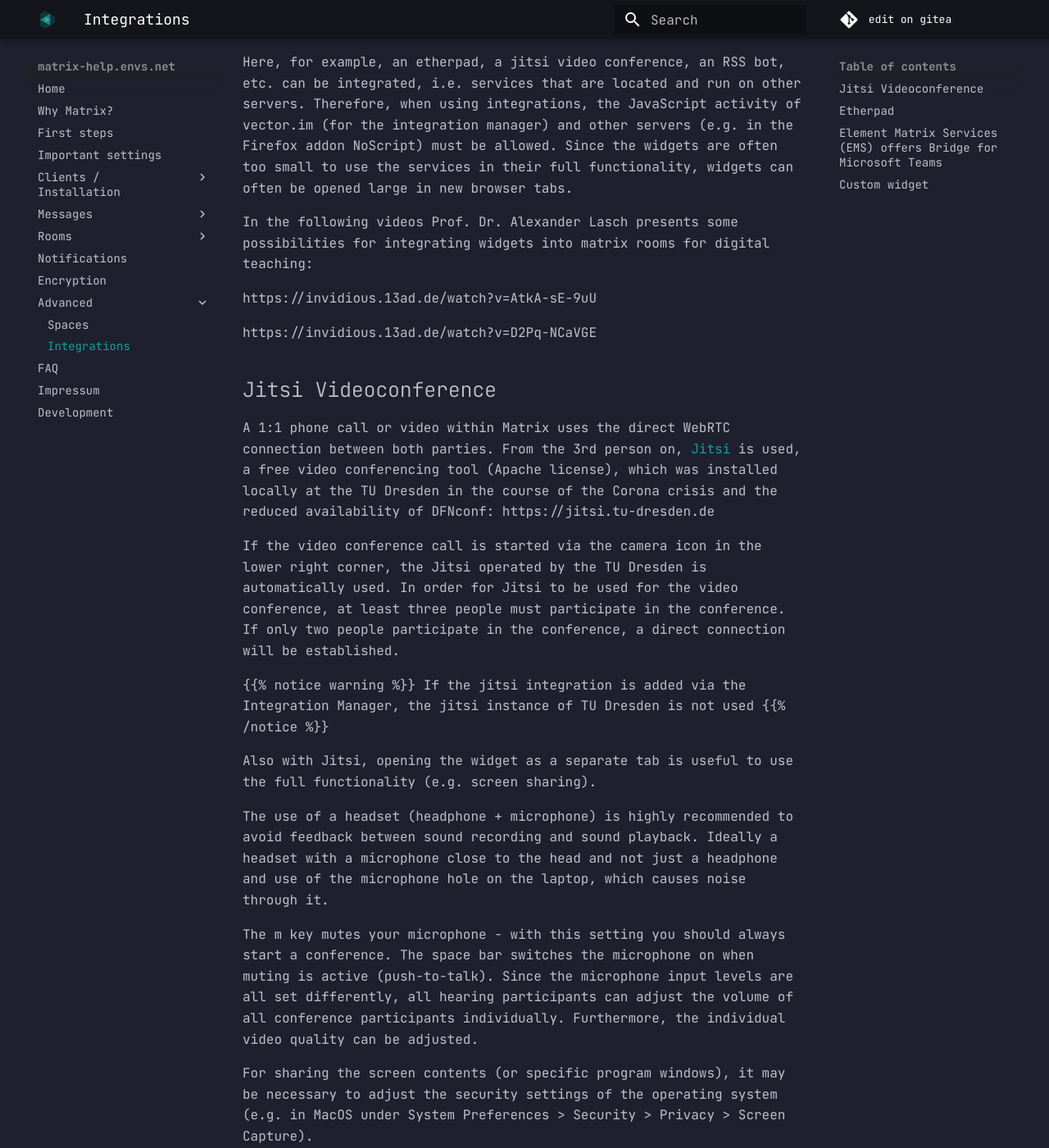
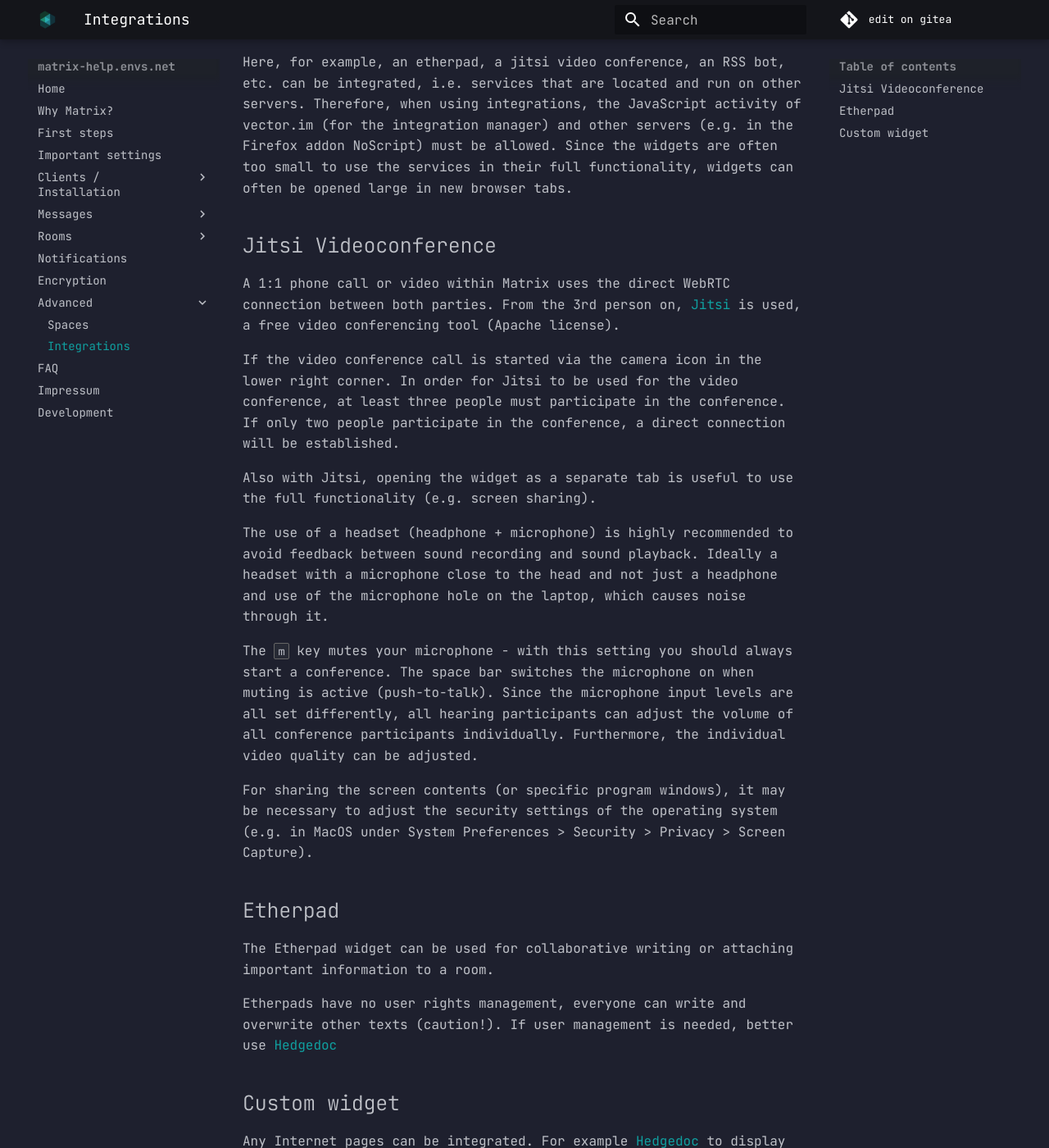
Before and after one commit to envs-net/matrix-doc, an MkDocs documentation site: the page built from docs/integrations.md, in a window 1280 px wide and 1400 px high, scrolled down 747 px. Shown: the whole window at 82% size. Built offline with MkDocs 1.6.1 and Material for MkDocs 9.7.7, drawn with Linux system fonts in a browser that asks for light colours; some of the changed text lies outside the part shown.

Commit message:
update integrations.md

```diff
--- a/docs/integrations.md
+++ b/docs/integrations.md
@@ -14,48 +11,26 @@ Integrations/Widgets can be managed via the room information in the upper right
 
 Here, for example, an etherpad, a jitsi video conference, an RSS bot, etc. can be integrated, i.e. services that are located and run on other servers. Therefore, when using integrations, the JavaScript activity of vector.im (for the integration manager) and other servers (e.g. in the Firefox addon NoScript) must be allowed. Since the widgets are often too small to use the services in their full functionality, widgets can often be opened large in new browser tabs.
 
-In the following videos Prof. Dr. Alexander Lasch presents some possibilities for integrating widgets into matrix rooms for digital teaching:
-
-https://invidious.13ad.de/watch?v=AtkA-sE-9uU
-
-https://invidious.13ad.de/watch?v=D2Pq-NCaVGE
-
 ## Jitsi Videoconference
 
-A 1:1 phone call or video within Matrix uses the direct WebRTC connection between both parties. From the 3rd person on, [Jitsi](https://de.wikipedia.org/wiki/Jitsi) is used, a free video conferencing tool (Apache license), which was installed locally at the TU Dresden in the course of the Corona crisis and the reduced availability of DFNconf: https://jitsi.tu-dresden.de
+A 1:1 phone call or video within Matrix uses the direct WebRTC connection between both parties. From the 3rd person on, [Jitsi](https://de.wikipedia.org/wiki/Jitsi) is used, a free video conferencing tool (Apache license).
 
-If the video conference call is started via the camera icon in the lower right corner, the Jitsi operated by the TU Dresden is automatically used. In order for Jitsi to be used for the video conference, at least three people must participate in the conference. If only two people participate in the conference, a direct connection will be established.
-
-{{% notice warning %}}
-If the jitsi integration is added via the Integration Manager, the jitsi instance of TU Dresden is not used
-{{% /notice %}}
+If the video conference call is started via the camera icon in the lower right corner. In order for Jitsi to be used for the video conference, at least three people must participate in the conference. If only two people participate in the conference, a direct connection will be established.
 
 Also with Jitsi, opening the widget as a separate tab is useful to use the full functionality (e.g. screen sharing).
 
 The use of a headset (headphone + microphone) is highly recommended to avoid feedback between sound recording and sound playback. Ideally a headset with a microphone close to the head and not just a headphone and use of the microphone hole on the laptop, which causes noise through it.
 
-The m key mutes your microphone - with this setting you should always start a conference. The space bar switches the microphone on when muting is active (push-to-talk). Since the microphone input levels are all set differently, all hearing participants can adjust the volume of all conference participants individually. Furthermore, the individual video quality can be adjusted.
+The `m` key mutes your microphone - with this setting you should always start a conference. The space bar switches the microphone on when muting is active (push-to-talk). Since the microphone input levels are all set differently, all hearing participants can adjust the volume of all conference participants individually. Furthermore, the individual video quality can be adjusted.
 
 For sharing the screen contents (or specific program windows), it may be necessary to adjust the security settings of the operating system (e.g. in MacOS under System Preferences > Security > Privacy > Screen Capture).
-
-Many thanks to Dr. Eike Dohmen ([Professorship of Magnetofluiddynamics, Measurement and Automation Technology](https://tu-dresden.de/ing/maschinenwesen/imd/mfd)) and Prof. Dr. Alexander Lasch ([Professorship of German Linguistics and History of Language](http://tu-dresden.de/gsw/slk/germanistik/gls/)) for tests and hints on the interaction of Matrix and Jitsi.
 
 ## Etherpad
 
 The Etherpad widget can be used for collaborative writing or attaching important information to a room.
 
-{{% notice warning %}}
-For this purpose, a name must be assigned which must have less than 16 characters!
-{{% /notice %}}
-Etherpads have no user rights management, everyone can write and overwrite other texts (caution!). If user management is needed, better use [Nextcloud Text](https://github.com/nextcloud/text) (contact TUD cloudstore) or [CodiMD](https://md.inf.tu-dresden.de/)
-
-
-## Element Matrix Services (EMS) offers Bridge for Microsoft Teams
-
-To bringt together users from Element & MS Teams EMS offers a MS Teams Bridge, which you have to pay for:
-[https://element.io/blog/ems-launches-bridging-for-microsoft-teams/](https://element.io/blog/ems-launches-bridging-for-microsoft-teams/) and [https://element.io/blog/microsoft-teams-and-slack-integration-using-matrix/](https://element.io/blog/ems-launches-bridging-for-microsoft-teams/).
-
+Etherpads have no user rights management, everyone can write and overwrite other texts (caution!). If user management is needed, better use [Hedgedoc](https://hedgedoc.envs.net/)
 
 ## Custom widget
 
-Any Internet pages can be integrated. For example [CodiMD](https://md.inf.tu-dresden.de/) to display LaTeX formulas.
+Any Internet pages can be integrated. For example [Hedgedoc](https://hedgedoc.envs.net/) to display LaTeX formulas.
```
Also changed, not shown: other parts of docs/integrations.md (+1 -4 lines).
